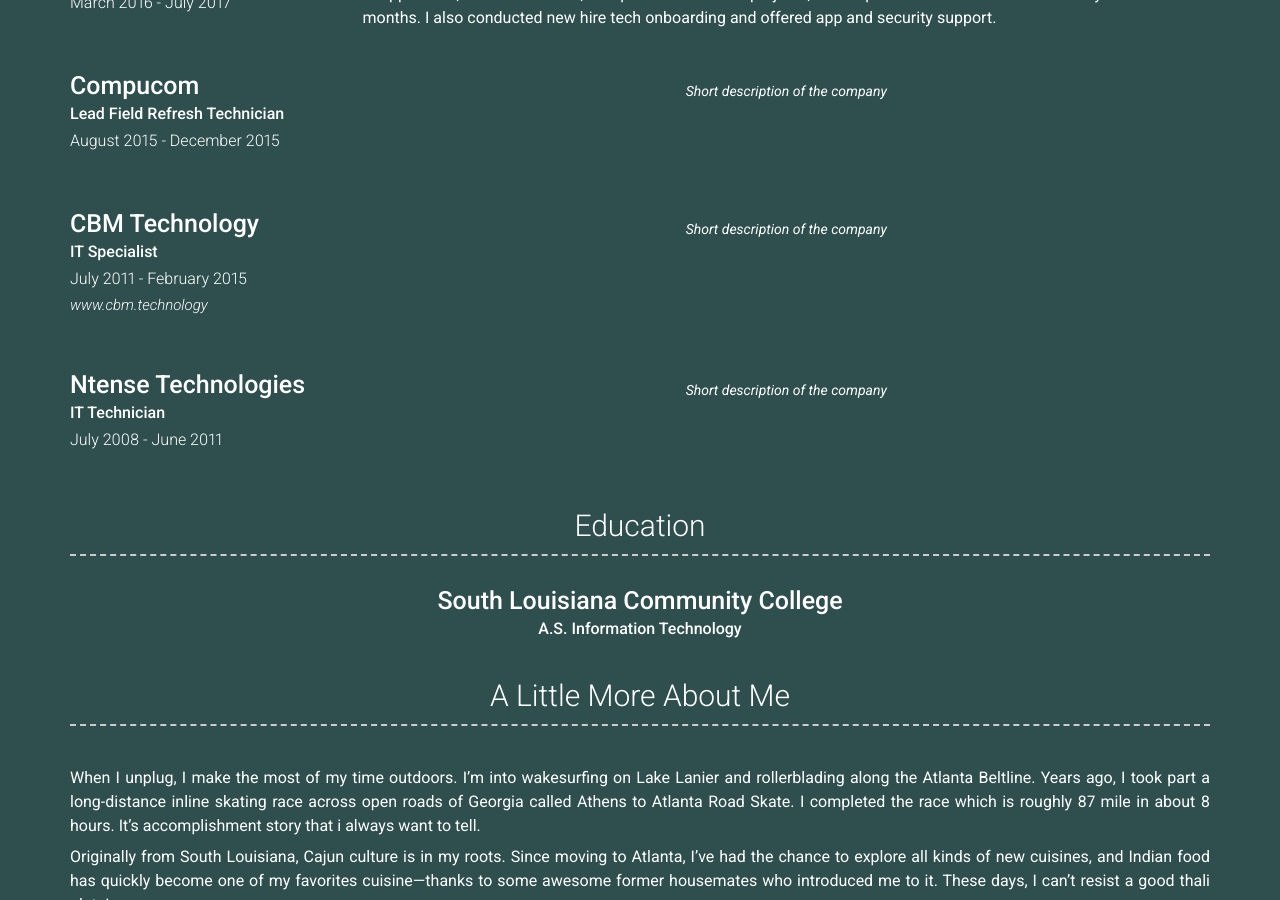
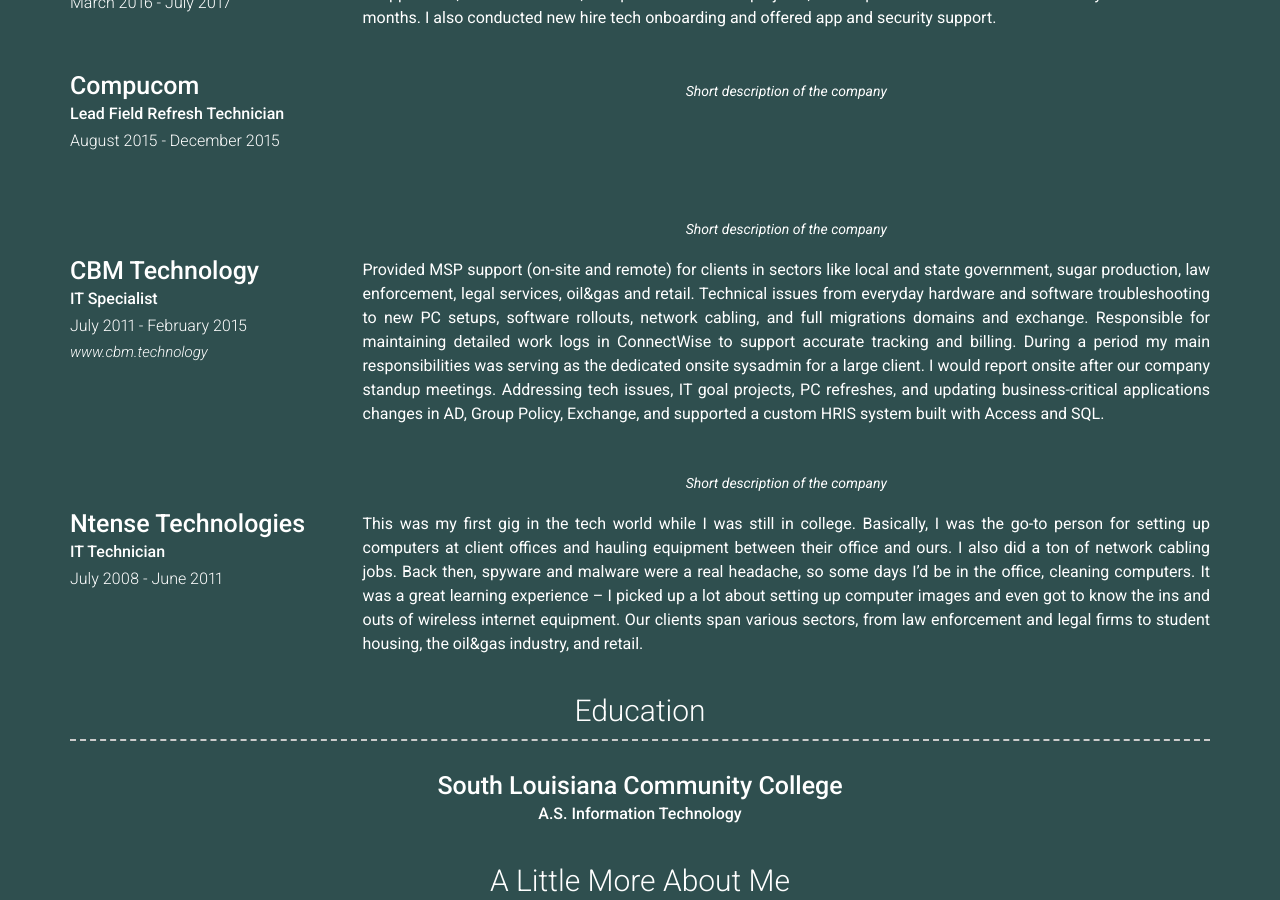
Before and after one commit to dane-gauthier/danegauthier.github.io, a Jekyll site: the page built from index.md, in a window 1280 px wide and 900 px high, scrolled down 2174 px. Built offline with Jekyll 4.4.1, drawn with Linux system fonts in a browser that asks for light colours; nearby versions of some CDN libraries.

Commit message:
Job description update, Ntense and CBM

```diff
--- a/_config.yml
+++ b/_config.yml
@@ -151,7 +151,11 @@
         quote: >
           Short description of the company
         description: | # this will include new lines to allow paragraphs
-
+         Provided MSP support (on-site and remote) for clients in sectors like local and state government, sugar production, law enforcement, legal services, oil&gas and retail.
+         Technical issues from everyday hardware and software troubleshooting to new PC setups, software rollouts, network cabling, and full migrations domains and exchange.
+         Responsible for maintaining detailed work logs in ConnectWise to support accurate tracking and billing.
+         During a period my main responsibilities was serving as the dedicated onsite sysadmin for a large client. I would report onsite after our company standup meetings.
+         Addressing tech issues, IT goal projects, PC refreshes, and updating business-critical applications changes in AD, Group Policy, Exchange, and supported a custom HRIS system built with Access and SQL.
       - layout: left
         title: Ntense Technologies
         sub_title: IT Technician
@@ -160,6 +164,10 @@
         quote: >
           Short description of the company
         description: | # this will include new lines to allow paragraphs
+          This was my first gig in the tech world while I was still in college. Basically, I was the go-to person for setting up computers at client offices and hauling equipment between their office and ours.
+          I also did a ton of network cabling jobs. Back then, spyware and malware were a real headache, so some days I'd be in the office, cleaning computers.
+          It was a great learning experience – I picked up a lot about setting up computer images and even got to know the ins and outs of wireless internet equipment.
+          Our clients span various sectors, from law enforcement and legal firms to student housing, the oil&gas industry, and retail.
 
   - title: Education
     layout: list
```
